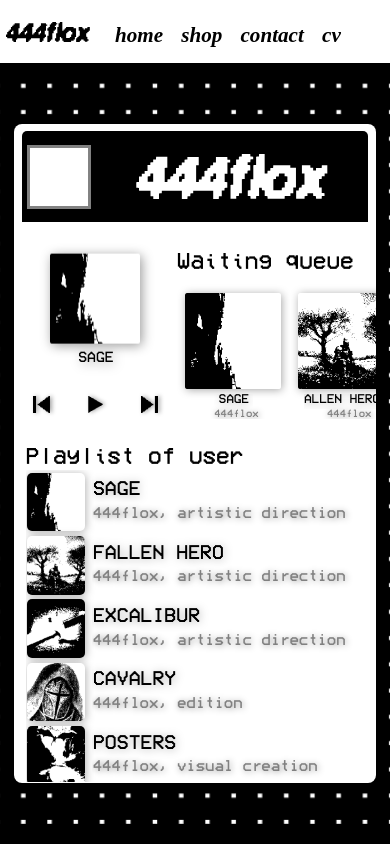
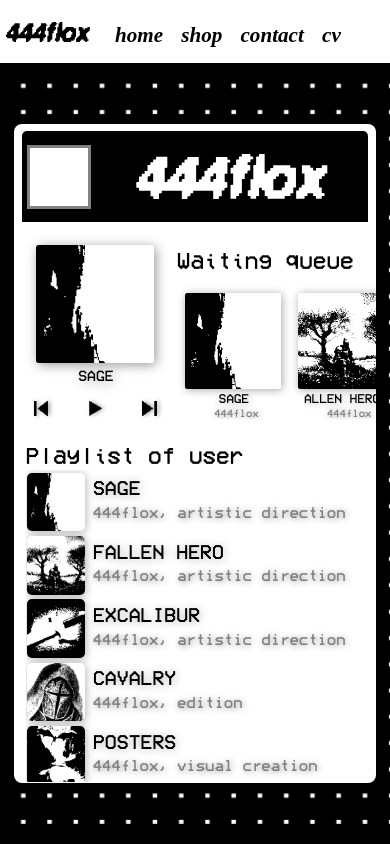
Before and after one commit to ZUHOWKS/444flox-portfolio, a Vue app in the folder 444flox-portfolio-front/: page /projects in a window 390 px wide. Built offline with nearby package versions, Linux system fonts and the light colour scheme; a web font is replaced by a local one.

Commit message:
Amélioration de l'alignement responsive avec le titre de la queue

```diff
--- a/444flox-portfolio-front/src/components/drive/DriveActions.vue
+++ b/444flox-portfolio-front/src/components/drive/DriveActions.vue
@@ -16,8 +16,7 @@
 
 <style scoped>
 div {
-  margin: 2.5% 0;
-  height: 100%;
+  height: 20%;
   width: 100%;
   justify-content: space-around;
 }
@@ -25,19 +24,20 @@ div {
 div>img {
   min-height: 22.5%;
   height: calc(1.25vh + 2.5vw);
-  max-height: 40%;
+  max-height: 33%;
   object-fit: contain;
   filter: drop-shadow(2px 0px 2px rgba(0,0,0, 0.35));
 }
 
 @media screen and (max-width: 860px){
   div {
-    margin-top: 7.5%;
-    margin-bottom: 10%;
-    align-items: end;
+    height: 10%;
+    margin-bottom: 7.5%;
+    align-items: center;
   }
 
   div>img {
+    max-height: 70%;
     margin: 2% 0;
   }
 }
--- a/444flox-portfolio-front/src/components/drive/ProjectCover.vue
+++ b/444flox-portfolio-front/src/components/drive/ProjectCover.vue
@@ -22,9 +22,9 @@ h1, h2 {
 .project-listened {
   width: 100%;
   max-width: 80%;
-  height: 90%;
+  height: 100%;
   max-height: 54vh;
-  min-width: 30vh;
+  min-width: 19vh;
   object-fit: contain;
   filter: drop-shadow(2px 2px 6px rgba(0,0,0, 0.4));
 }
@@ -51,15 +51,13 @@ h1, h2 {
 @media screen and (max-width: 860px) {
 
   .cover {
-    justify-content: start;
-    margin-top: 5%;
-    margin-bottom: 0.25vw;
-    transform: translateY(7.5%);
+    justify-content: end;
   }
 
   .project-listened {
-    width: min(24.5vh, 23vw);
-    height: min(24.5vh, 23vw);
+    width: min(26vh, 20vw);
+    height: min(26vh, 20vw);
+    min-height: 14vh;
   }
 
   .title-container {
@@ -103,7 +101,6 @@ h1, h2 {
       opacity: 1;
     }
   }
-
 }
 
 </style>
--- a/444flox-portfolio-front/src/components/queue/WaitingQueue.vue
+++ b/444flox-portfolio-front/src/components/queue/WaitingQueue.vue
@@ -36,6 +36,12 @@ const listElem: Ref<HTMLElement | null> = ref(null)
     margin: 0 1vh;
   }
 
+  .cover-container {
+    display: flex;
+    flex-wrap: wrap;
+    overflow: hidden;
+  }
+
   @media screen and (max-width: 860px) {
     h1 {
       font-size: 2.75vh;
--- a/444flox-portfolio-front/src/views/ProjectsView.vue
+++ b/444flox-portfolio-front/src/views/ProjectsView.vue
@@ -90,7 +90,9 @@ function previousProject() {
     </div>
     <div class="box-content row flex-centered">
       <div class="drive column flex-centered">
-        <ProjectCover class="cover" :cover="projectListened.coverName" :title="projectListened.title" :sub-title="projectListened.category"/>
+        <div class="cover-container row flex-centered">
+          <ProjectCover class="cover" :cover="projectListened.coverName" :title="projectListened.title" :sub-title="projectListened.category"/>
+        </div>
         <DriveActions class="drive-actions user-unselect-any" :next="nextProject" :previous="previousProject" :projectListened="projectListened"/>
       </div>
       <div class="menu column">
@@ -172,12 +174,16 @@ function previousProject() {
   width: 40%;
   min-width: 17.5vh;
   height: 100%;
-
+  justify-content: start;
+  align-items: center;
 }
 
-.drive>.cover {
-  max-height: 65%;
+.drive>.cover-container {
+  max-height: 80%;
   width: 100%;
+  display: flex;
+  margin-top: 10%;
+  margin-bottom: 5%;
 }
 
 .drive>.drive-actions {
@@ -210,12 +216,17 @@ function previousProject() {
     width: 45%;
     height: min(38vh, 38vw);
     min-height: 25vh;
-    justify-content: center;
+    justify-content: space-evenly;
   }
 
   .box-content>.menu {
     width: 55%;
 
+  }
+
+  .drive>.cover-container {
+    margin-top: 4%;
+    margin-bottom: 0;
   }
 
   .menu>.playlists {
```
